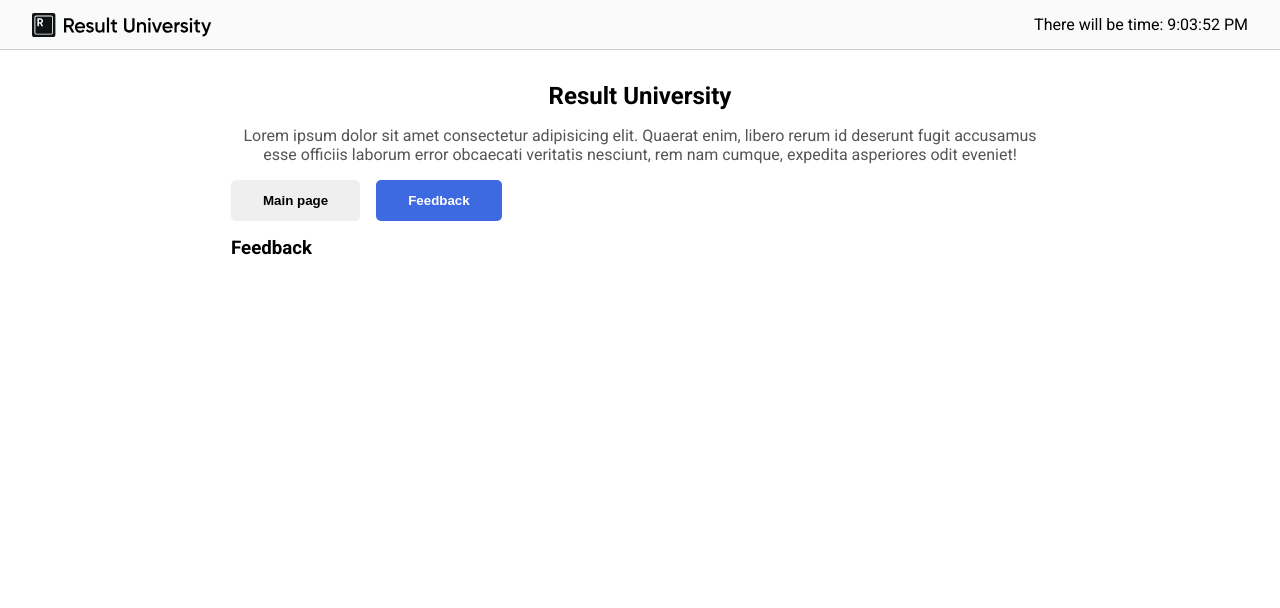
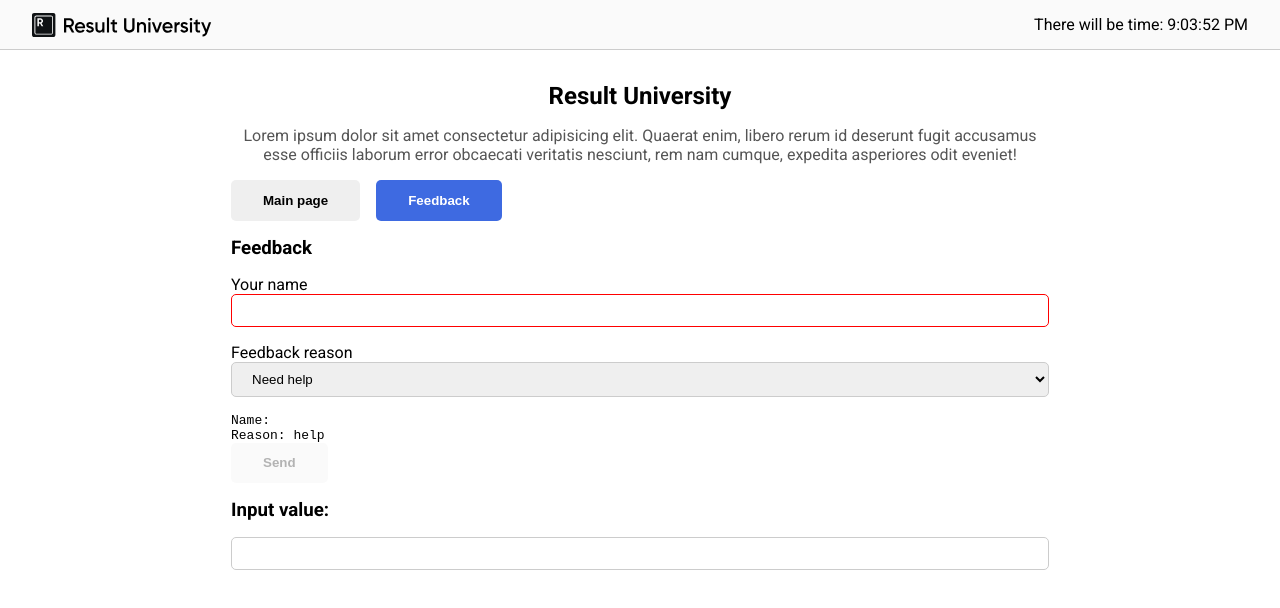
Before and after one commit to pppisar/react-js, a React (Vite) app: page / in a window 1280 px wide. Shown: the top 608 px of the page. Built offline with nearby package versions, Linux system fonts and the light colour scheme.

Commit message:
Forms, inputs and useRef

```diff
--- a/src/App.jsx
+++ b/src/App.jsx
@@ -3,7 +3,7 @@ import IntroSection from "./components/IntroSection"
 import TabsSection from "./components/TabsSection"
 import TeachingSection from "./components/TeachingSection"
 import FeaturesSection from "./components/FeaturesSection"
-import FeedbackSection from "./FeedBackSection"
+import FeedbackSection from "./components/FeedBackSection"
 import { useState } from "react"
 
 function App() {
--- a/src/FeedBackSection.jsx
+++ /dev/null
@@ -1,7 +0,0 @@
-export default function FeedbackSection() {
-    return (
-        <section>
-            <h3>Feedback</h3>
-        </section>
-    )
-}
--- a/src/components/Button/Button.jsx
+++ b/src/components/Button/Button.jsx
@@ -1,10 +1,14 @@
 import classes from './Button.module.css'
 
-export default function Button({ children, onClick, isActive }) {
+export default function Button({ children, isActive, ...props }) {
     // const handleMouseEnter = () => console.log('entered')
 
     return (
-        <button className={isActive ? `${classes.button} ${classes.active}` : classes.button}
-            onClick={onClick}>{children}</button>
+        <button
+            {...props}
+            className={isActive ? `${classes.button} ${classes.active}` : classes.button}
+        >
+            {children}
+        </button>
     )
 }
--- /dev/null
+++ b/src/components/FeedBackSection.jsx
@@ -0,0 +1,98 @@
+import { useState, useRef } from "react"
+import Button from "./Button/Button"
+
+function StateVsRef() {
+  const input = useRef()
+  const [show, setShow] = useState(false)
+
+  function handleKeyDown(event) {
+    if (event.key === 'Enter') {
+      setShow(true)
+    }
+  }
+
+  return (
+    <div>
+      <h3>Input value: {show && input.current.value}</h3>
+      <input
+        ref={input}
+        className="control"
+        type="text"
+        onKeyDown={handleKeyDown}/>
+    </div>
+  )
+}
+
+export default function FeedbackSection() {
+  // const [name, setName] = useState('')
+  // const [hasError, setHasError] = useState(true)
+  // const [reason, setReason] = useState('help')
+
+  const [form, setForm] = useState({
+    name: '',
+    hasError: true,
+    reason: 'help',
+  })
+
+  function handleNameChange(event) {
+    // setName(event.target.value)
+    // setHasError(event.target.value.trim().length === 0)
+    setForm(prev => ({
+      ...prev,
+      name: event.target.value,
+      hasError: event.target.value.trim().length === 0}))
+  }
+
+
+  // function toggleError() {
+  //   // How to work right with previous state
+  //   setHasError((prev) => !prev) // false
+  //   // setHasError((prev) => !prev) //true
+  // }
+
+  return (
+    <section>
+      <h3>Feedback</h3>
+
+      {/* <Button onClick={ toggleError }>Toggle Error</Button> */}
+      <form style={{marginBottom: '1rem'}}>
+        <label htmlFor="name">Your name</label>
+        <input
+          type="text"
+          id="name"
+          className="control"
+          value={form.name}
+          style={{ border: form.hasError ? '1px solid red' : null }}
+          onChange={ handleNameChange }
+        />
+
+        <label htmlFor="reason">Feedback reason</label>
+        <select
+          id="reason"
+          className="control"
+          value={form.reason}
+          onChange={(event) => setForm((prev) => ({...prev, reason:event.target.value}))}
+        >
+          <option value="error">Error</option>
+          <option value="help">Need help</option>
+          <option value="proposal">Proposal</option>
+        </select>
+
+        <pre>
+          Name: {form.name}
+          <br />
+          Reason: { form.reason }
+        </pre>
+
+        <Button
+          disabled={form.hasError}
+          isActive={!form.hasError}
+        >
+          Send
+        </Button>
+      </form>
+
+      <StateVsRef />
+    </section>
+  )
+}
--- a/src/index.css
+++ b/src/index.css
@@ -40,3 +40,11 @@ p {
 .centered {
   text-align: center;
 }
+
+.control {
+  border: 1px solid #ccc;
+  border-radius: 5px;
+  padding: 0.5rem 1rem;
+  width: 100%;
+  margin-bottom: 1rem;
+}
```
